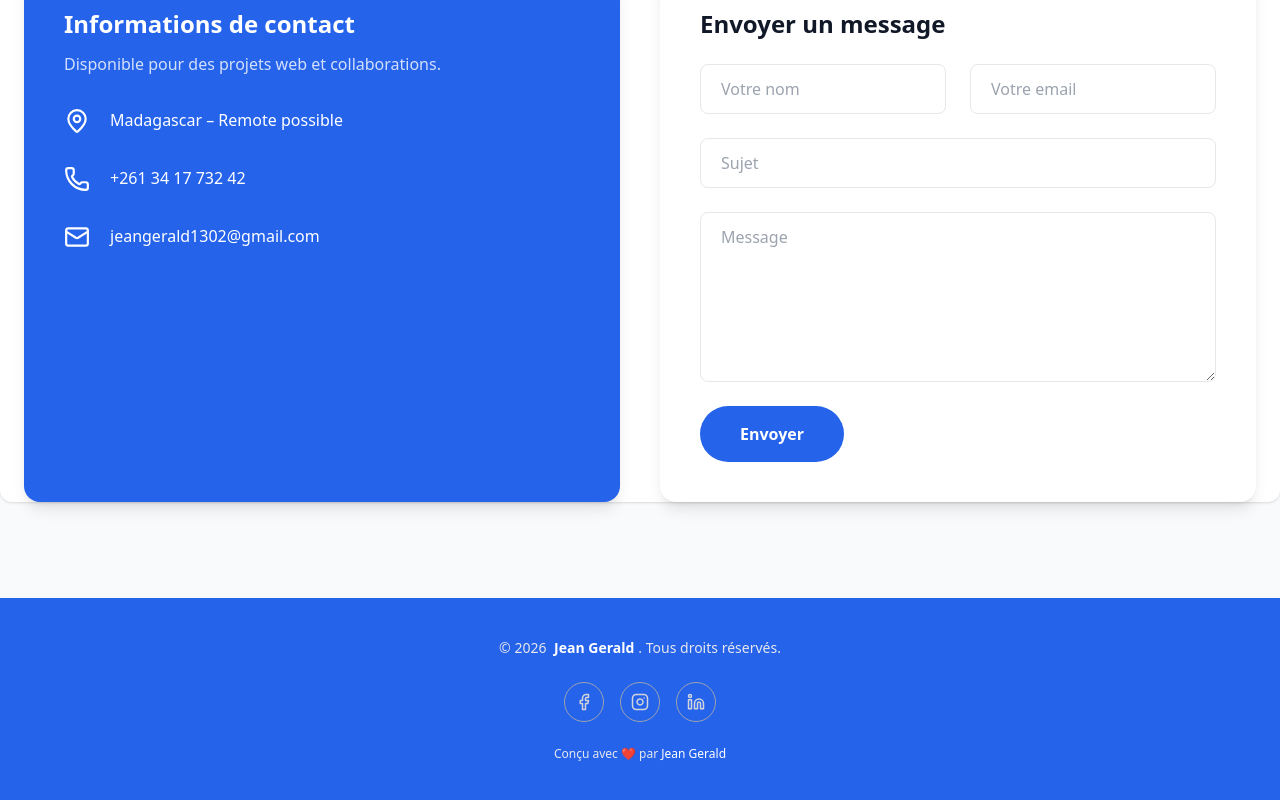
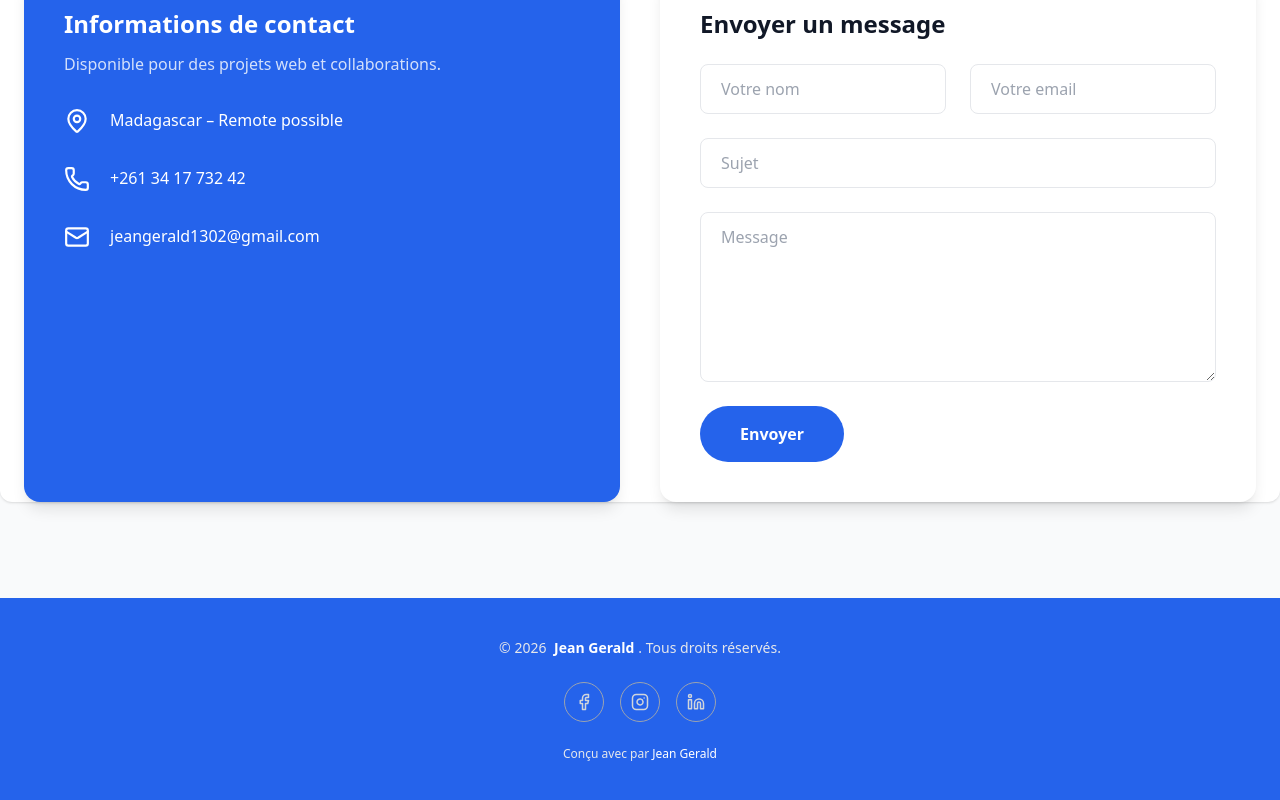
Before and after one commit to gerald1302/Portfolio, a React (Vite) app: page / in a window 1280 px wide. Shown: the part 6376-7176 px from the top of the page. Built offline with nearby package versions, Linux system fonts and the light colour scheme.

Commit message:
premiere push main

```diff
--- a/src/components/Footer.jsx
+++ b/src/components/Footer.jsx
@@ -65,7 +65,7 @@ export default function Footer() {
 
         {/* Credits */}
         <div className="text-center text-xs mt-6">
-          Conçu avec ❤️ par{" "}
+          Conçu avec  par{" "}
           <span className="text-white font-medium">Jean Gerald</span>
         </div>
       </div>
```
Also changed, not shown: src/assets/image/animeprofil/1459H-F.jpg, src/assets/image/profilemenu.jpg (deleted).
